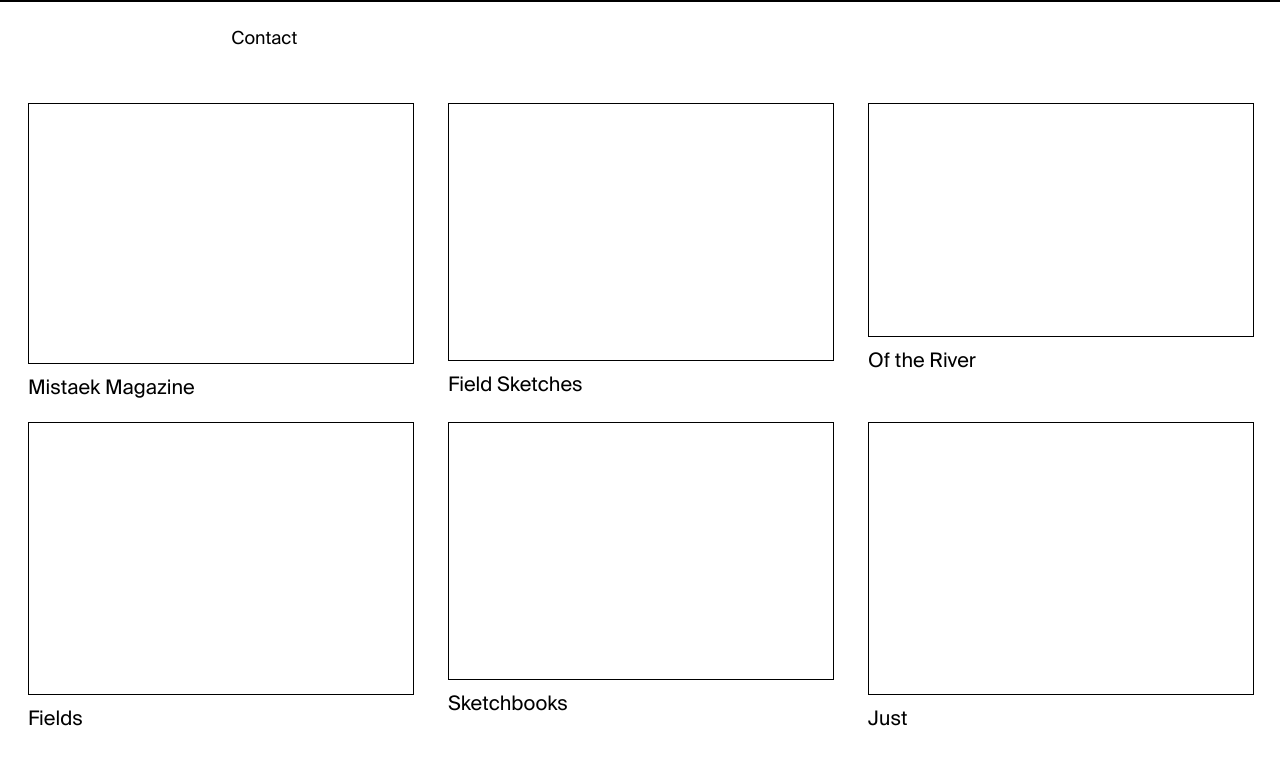
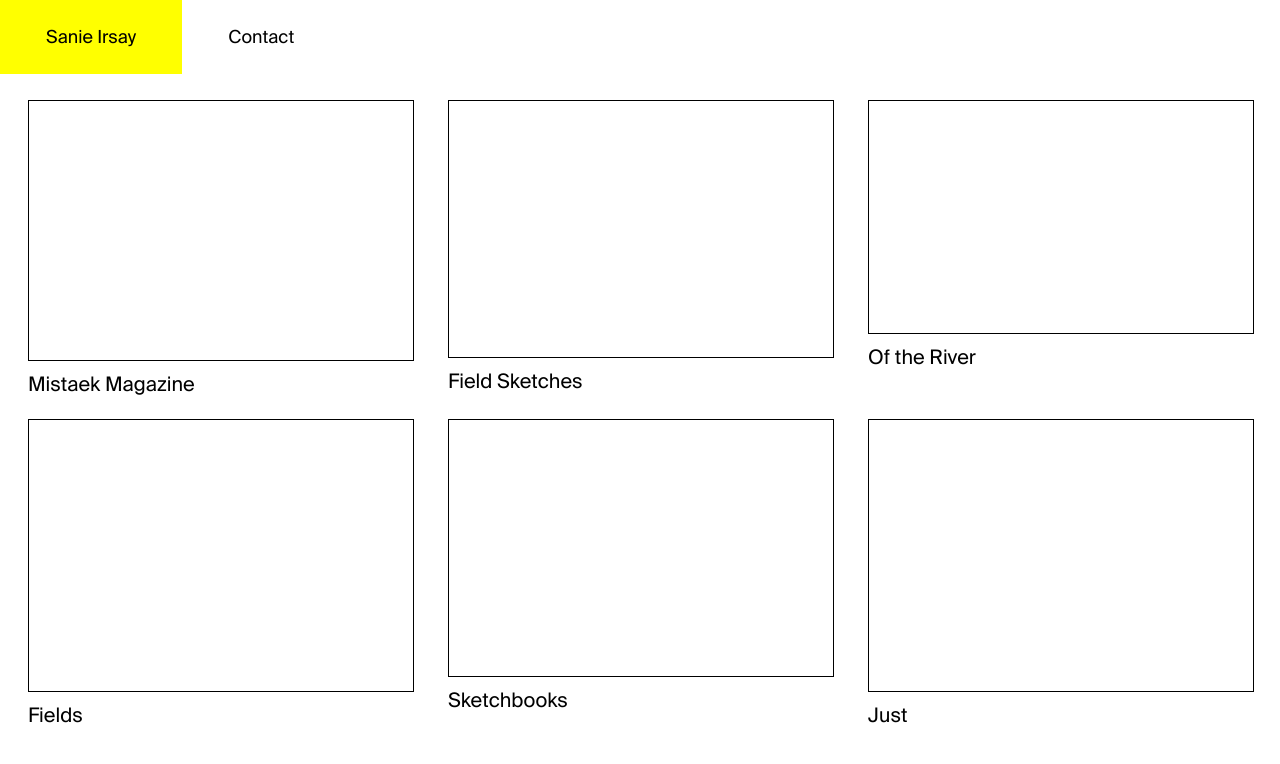
Before and after one commit to sonya-irsay/sonya-irsay.github.io, a plain HTML site: page index.html in a window 1280 px wide. Drawn offline with Linux system fonts and the light colour scheme.

Commit message:
delete border

```diff
--- a/css/style.css
+++ b/css/style.css
@@ -135,32 +135,18 @@ h4{
   /*background: darkgrey;*/
   /*this is important, ignore other rules (that are in a class higher on hierarchy scale)*/
   /*font-style: normal !important;*/
-  border: 1px solid black;
+  /*border: 1px solid black;
   margin: 0;
   padding: 0;
-  opacity: 0;
+  opacity: 0;*/
 }
 
-.name:hover{
+/*.name:hover{
   border: 1px solid black;
   margin: 0;
   padding: 0;
   opacity: 1;
-}
-
-.bordername{
-  border: 1px solid black;
-  margin: 0;
-  padding: 0;
-  opacity: 0;
-}
-
-.bordername:hover{
-  border: 1px solid black;
-  margin: 0;
-  padding: 0;
-  opacity: 1;
-}
+}*/
 
 /*when hover links*/
 .navigation a:hover{
--- a/index.html
+++ b/index.html
@@ -12,11 +12,9 @@
 <body>
 <!-- NAVIGATION -->
   <div class="navigation">
-    <div class="bordername">
     <!-- REMEMBER TO CHANGE NAMES/URL IN ALL FILES -->
-      <a class="name" href="index.html">Sanie Irsay</a>
-      <a href="contact.html">Contact</a>
-    </div>
+    <a class="name" href="index.html">Sanie Irsay</a>
+    <a href="contact.html">Contact</a>
   </div>
 
 <!-- WORK -->
```
